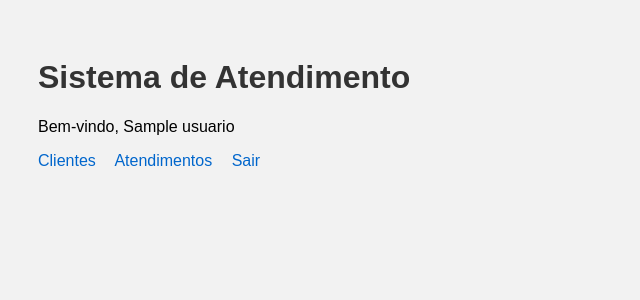
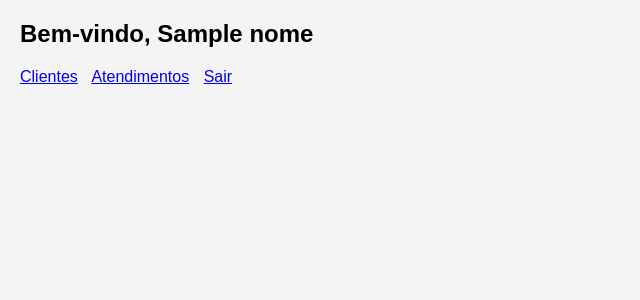
Before and after one commit to VagnoJunior/sistema-atendimento, a Flask app: template templates/index.html in a window 1280 px wide. Shown: the top 300 px of the page, without its empty margins (0-640 px from the left). Run offline with Flask 3, Linux system fonts and the light colour scheme; the template is opened without the code that fills it: most values are stand-ins (such as "Sample title", 1, 10 or a date in 2020).

Commit message:
Update index.html

```diff
--- a/templates/index.html
+++ b/templates/index.html
@@ -1,19 +1,16 @@
 <!DOCTYPE html>
 <html>
 <head>
-    <title>Sistema</title>
-    <link rel="stylesheet" href="/static/style.css">
+    <title>Painel</title>
+    <style>
+        body { font-family: Arial; margin:20px; background:#f4f4f4; }
+        a { margin-right:10px; }
+    </style>
 </head>
 <body>
-
-<h1>Sistema de Atendimento</h1>
-<p>Bem-vindo, {{ usuario }}</p>
-
-<nav>
+    <h2>Bem-vindo, {{ nome }}</h2>
     <a href="/clientes">Clientes</a>
     <a href="/atendimentos">Atendimentos</a>
     <a href="/logout">Sair</a>
-</nav>
-
 </body>
 </html>
```
